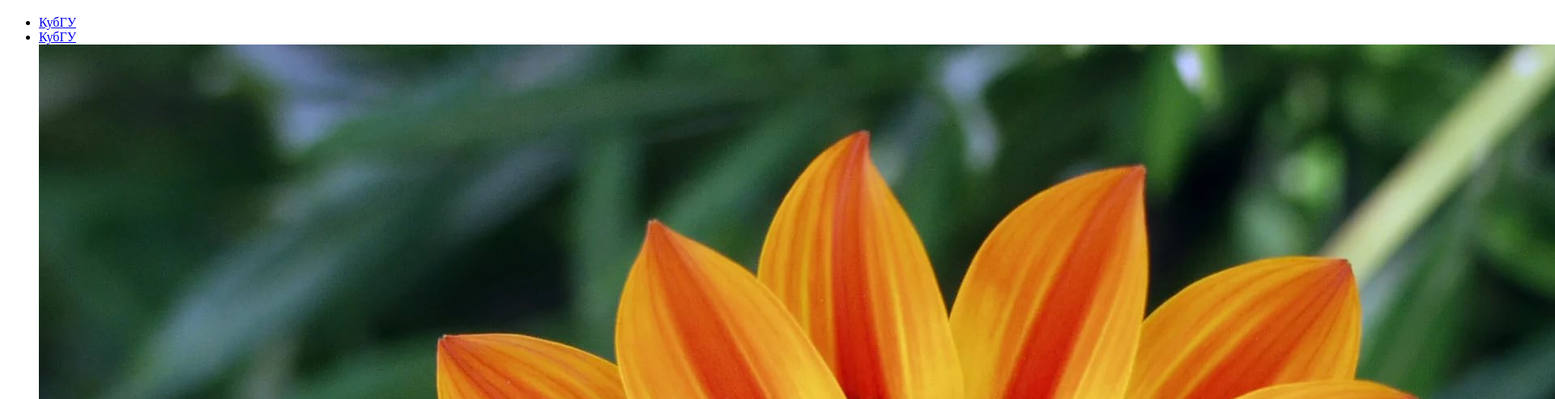
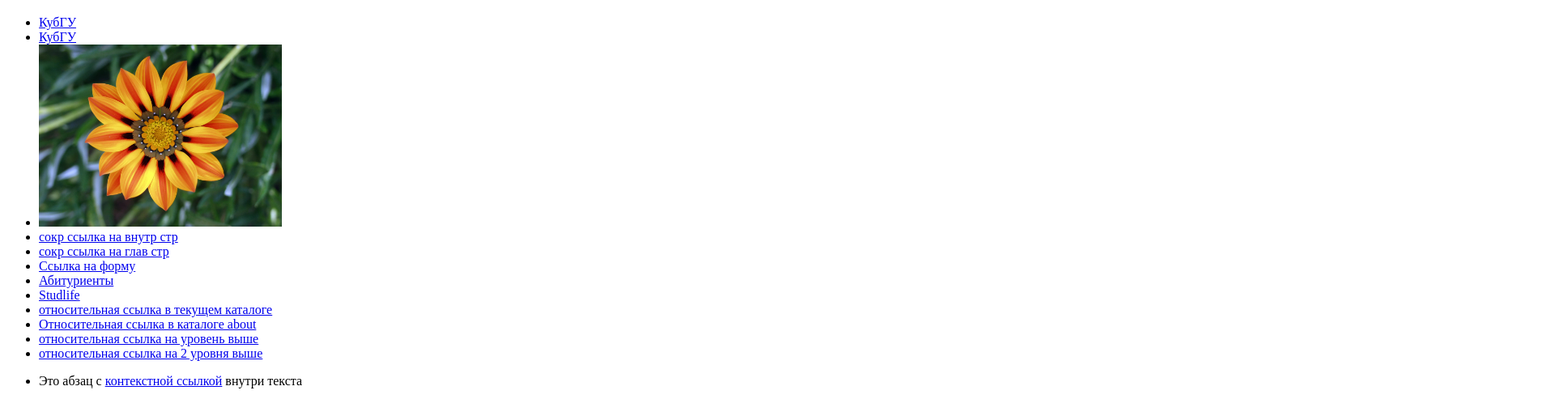
Before and after one commit to bogdanfztt/bogdanfztt.github.io, a plain HTML site: page index.html in a window 1280 px wide. Shown: the part 61-554 px from the top of the page at 81% size, 1920 px wide, since content can reach past the window. Drawn offline with Linux system fonts and the light colour scheme.

Commit message:
2 commit

```diff
--- a/index.html
+++ b/index.html
@@ -9,7 +9,7 @@
         <ul>
             <li><a href="http://kubsu.ru/">КубГУ</a></li>
             <li><a href="https://kubsu.ru/">КубГУ</a></li>
-            <li><img src="image.jpg"></li>
+            <li><img src="image.jpg" style="max-width: 300px; max-height: 300px;"></li>
             <li><a href="/index2">сокр ссылка на внутр стр</a></li>
             <li><a href="/">сокр ссылка на глав стр</a></li>
             <li><a href = "#form-section">Ссылка на форму</a></li>
```
